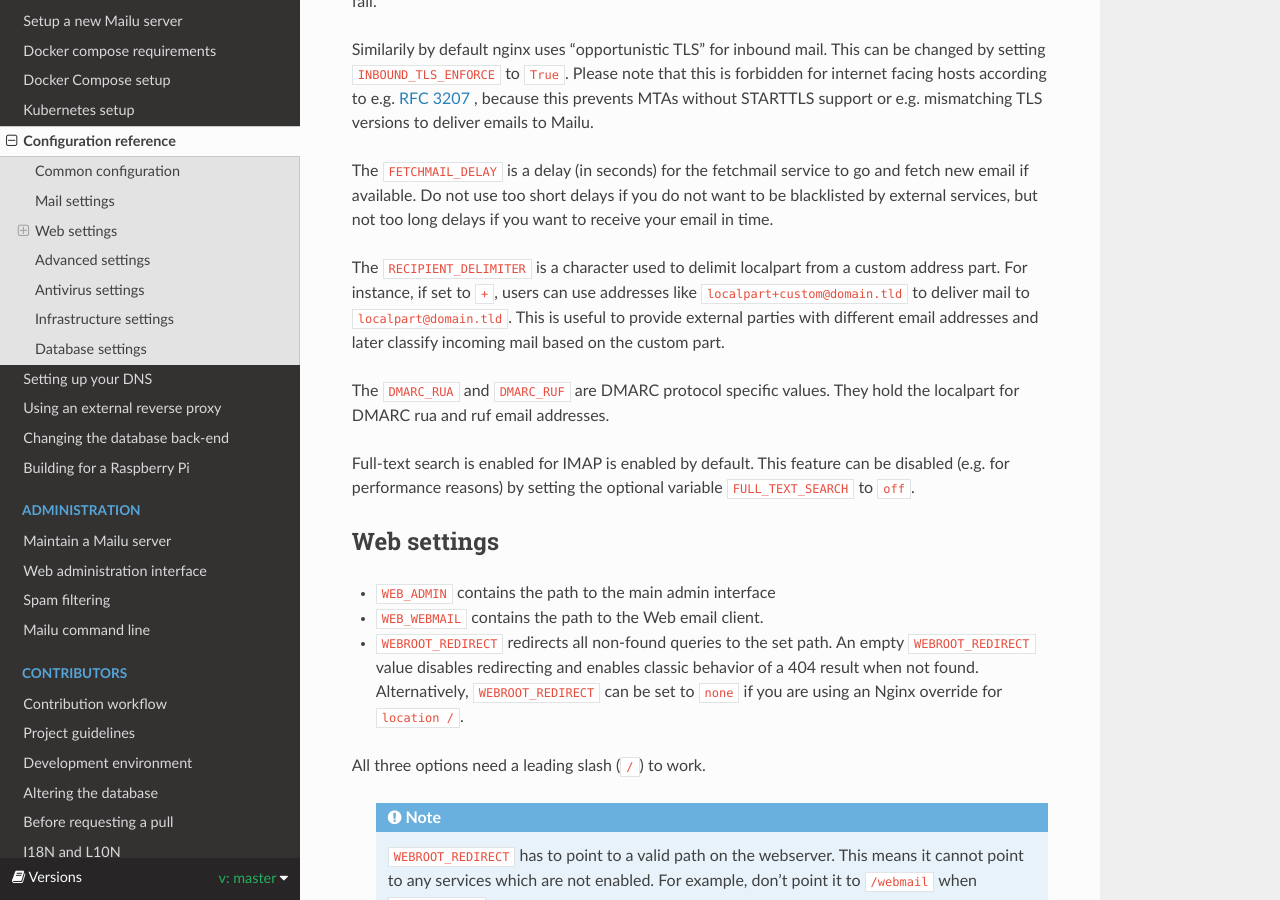
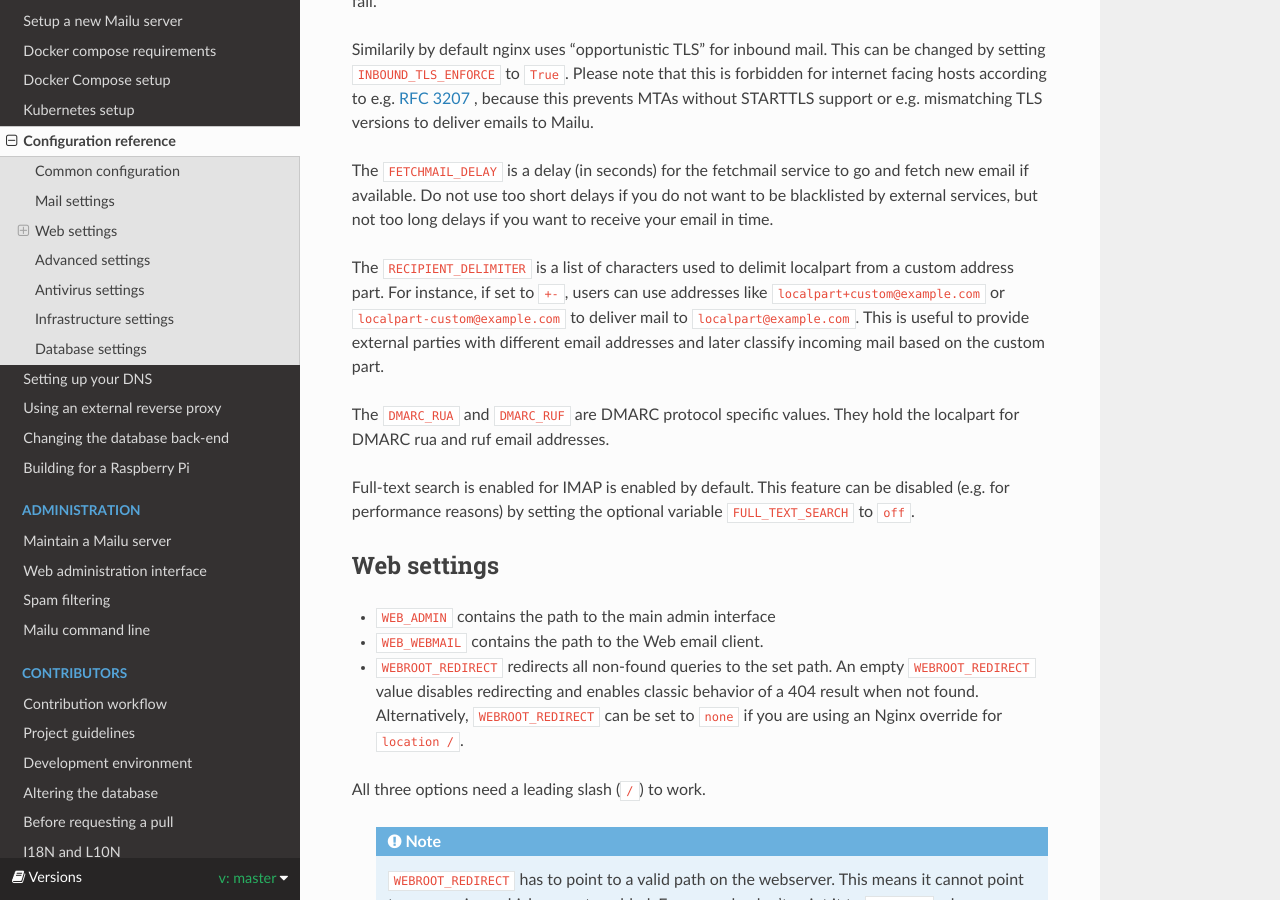
Before and after one commit to WillingDev0812/Mail-Management-Tool, a Sphinx documentation site: the page built from docs/configuration.rst, in a window 1280 px wide and 900 px high, scrolled down 1848 px. Built offline with Sphinx 7.4.7 and the Read the Docs theme 2.0.0, drawn with Linux system fonts in a browser that asks for light colours; formulas are drawn with MathJax 3.

Commit message:
clarify the documentation

```diff
--- a/docs/configuration.rst
+++ b/docs/configuration.rst
@@ -93,9 +93,10 @@ go and fetch new email if available. Do not use too short delays if you do not
 want to be blacklisted by external services, but not too long delays if you
 want to receive your email in time.
 
-The ``RECIPIENT_DELIMITER`` is a character used to delimit localpart from a
-custom address part. For instance, if set to ``+``, users can use addresses
-like ``localpart+custom@domain.tld`` to deliver mail to ``localpart@domain.tld``.
+The ``RECIPIENT_DELIMITER`` is a list of characters used to delimit localpart
+from a custom address part. For instance, if set to ``+-``, users can use
+addresses like ``localpart+custom@example.com`` or ``localpart-custom@example.com``
+to deliver mail to ``localpart@example.com``.
 This is useful to provide external parties with different email addresses and
 later classify incoming mail based on the custom part.
 
```
